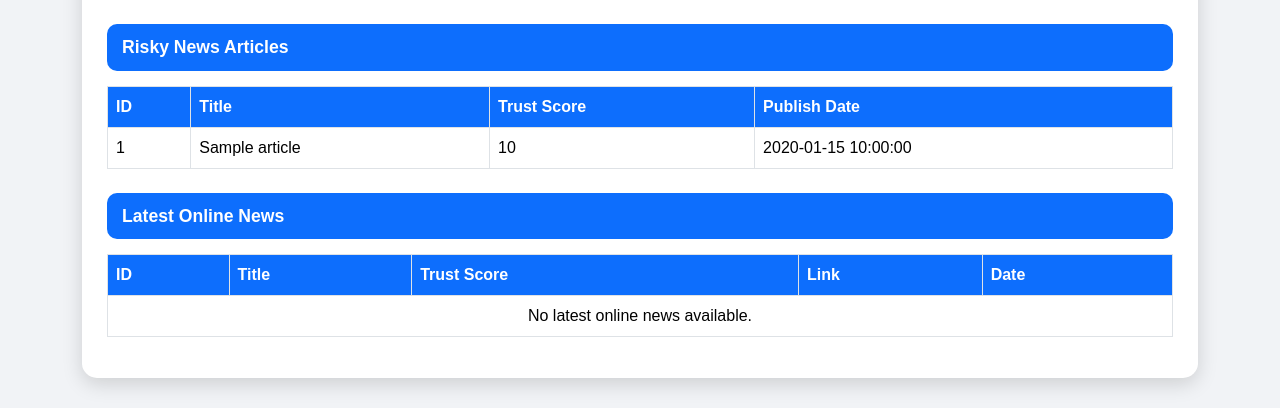
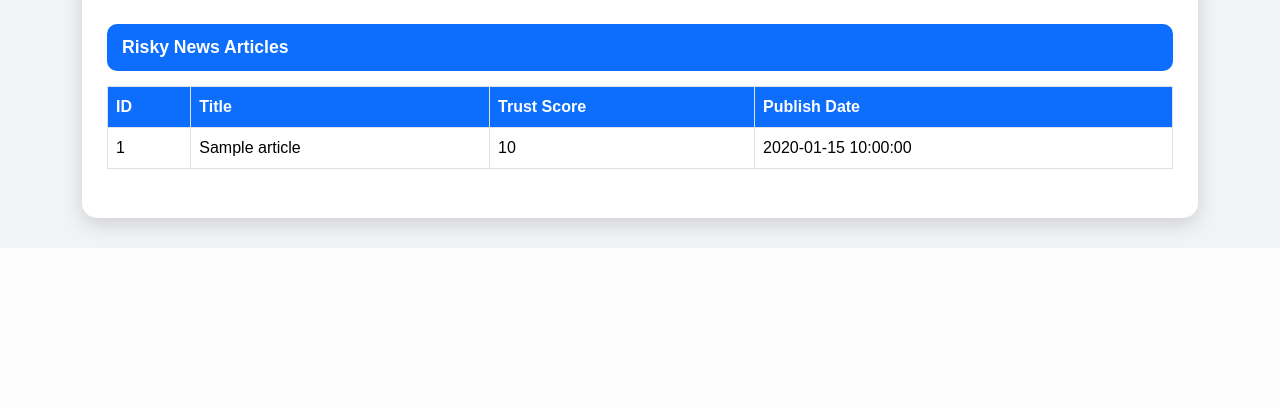
Before and after one commit to elder0209/myflaskapp, a Flask app: page / in a window 1280 px wide. Shown: the part 1184-1592 px from the top of the page. After the commit the page ends 1427 px from the top, so only its background shows below. Run offline with Flask 3, Linux system fonts and the light colour scheme; the visitor is signed in with stand-in values (Sample User, id 1); tables that the repository leaves empty or names only in its code hold one stand-in row (values such as "Sample post").

Commit message:
Update index.html

```diff
--- a/templates/index.html
+++ b/templates/index.html
@@ -19,12 +19,6 @@
             height: 100%;
             object-fit: cover;
             z-index: -2;
-        }
-
-        .heading {
-            color: white;
-            text-align: center;
-            justify-content: center;
         }
 
         .main-card {
@@ -83,17 +77,17 @@
 </head>
 
 <body>
+    <!-- ✅ Correct video source path -->
     <video autoplay muted loop class="video-bg">
-        <source src="6913745_Motion_Graphics_Motion_Graphic_3840x2160.mp4" type="video/mp4">
+        <source src="{{ url_for('static', filename='video/bg.mp4') }}" type="video/mp4">
     </video>
+
     <div class="container mt-4">
-
         <div class="d-flex justify-content-between align-items-center mb-4">
             <p style="color: white;">Hello, {{ name }} | <a href="{{ url_for('logout') }}"
                     class="logout-link">Logout</a></p>
         </div>
 
-        <!-- Flash Messages -->
         {% with messages = get_flashed_messages(with_categories=true) %}
         {% if messages %}
         {% for category, msg in messages %}
@@ -102,7 +96,6 @@
         {% endif %}
         {% endwith %}
 
-        <!-- All Forms and Tables in One Box -->
         <div class="main-card">
             <h2 style="text-align: center; color: red; padding-bottom: 40px;">Fake News Detector</h2>
 
@@ -127,8 +120,7 @@
             <!-- Detect Fake News -->
             <div class="section-header">Detect Fake News</div>
             <form method="POST" action="{{ url_for('check_trust') }}">
-                <input type="number" name="article_id" class="form-control mb-3" placeholder="Enter Article ID"
-                    required>
+                <input type="number" name="article_id" class="form-control mb-3" placeholder="Enter Article ID" required>
                 <input type="submit" class="btn btn-primary" value="Check Trust">
             </form>
 
@@ -139,7 +131,7 @@
                 <input type="submit" class="btn btn-warning" value="Check Online">
             </form>
 
-            <!-- Safe News Articles -->
+            <!-- Safe News -->
             <div class="section-header">Safe News Articles</div>
             <table class="table table-bordered mb-4">
                 <tr>
@@ -158,7 +150,7 @@
                 {% endfor %}
             </table>
 
-            <!-- Risky News Articles -->
+            <!-- Risky News -->
             <div class="section-header">Risky News Articles</div>
             <table class="table table-bordered mb-4">
                 <tr>
@@ -177,38 +169,9 @@
                 {% endfor %}
             </table>
 
-            <!-- Latest Online News -->
-            <div class="section-header">Latest Online News</div>
-            <table class="table table-bordered">
-                <tr>
-                    <th>ID</th>
-                    <th>Title</th>
-                    <th>Trust Score</th>
-                    <th>Link</th>
-                    <th>Date</th>
-                </tr>
-                {% if latest_online %}
-                {% for news in latest_online %}
-                <tr>
-                    <td>{{ news.id }}</td>
-                    <td>{{ news.title }}</td>
-                    <td>{{ news.trust_score }}</td>
-                    <td><a href="{{ news.url }}" target="_blank">Read</a></td>
-                    <td>{{ news.date }}</td>
-                </tr>
-                {% endfor %}
-                {% else %}
-                <tr>
-                    <td colspan="5" class="text-center">No latest online news available.</td>
-                </tr>
-                {% endif %}
-            </table>
-
         </div>
-
     </div>
 
     <script src="https://cdn.jsdelivr.net/npm/bootstrap@5.3.2/dist/js/bootstrap.bundle.min.js"></script>
 </body>
-
 </html>
```
